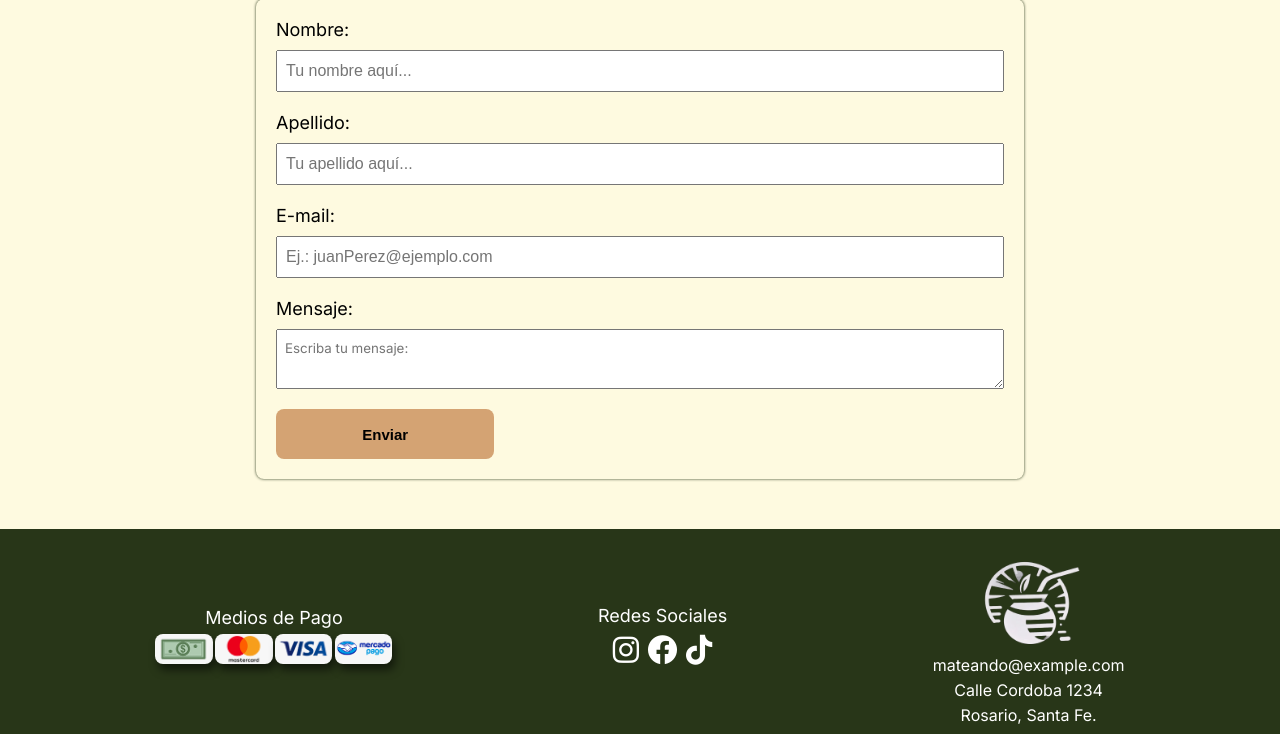
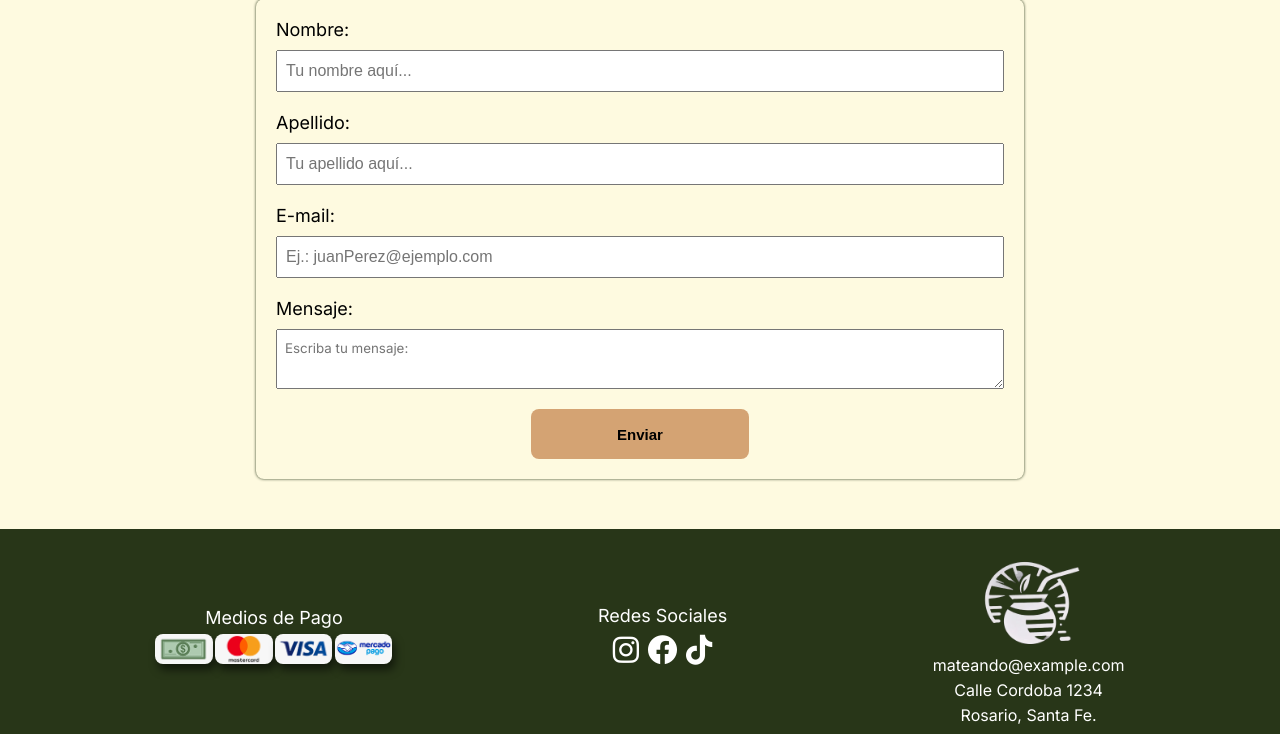
Before and after one commit to GGabi40/UTN-FRRO-Programacion-II-Mateando, a Flask app: page /contacto in a window 1280 px wide. Shown: the part 342-1076 px from the top of the page. Run offline with Flask 3, Linux system fonts and the light colour scheme.

Commit message:
formulario contacto actualizado

```diff
--- a/src/static/assets/css/style.css
+++ b/src/static/assets/css/style.css
@@ -307,12 +307,14 @@ nav ul li ul li a:hover {
 
 #formularioContacto input[type="submit"] {
   max-width: 30%;
+  min-width: 30%;
   background-color: var(--button-background);
   border: none;
   height: 50px;
   border-radius: var(--border-radius);
   font-size: 1.5rem;
   font-weight: bold;
+  margin: 0 auto;
 
   transition: background-color, color 0.3s ease-in-out;
 }
```
